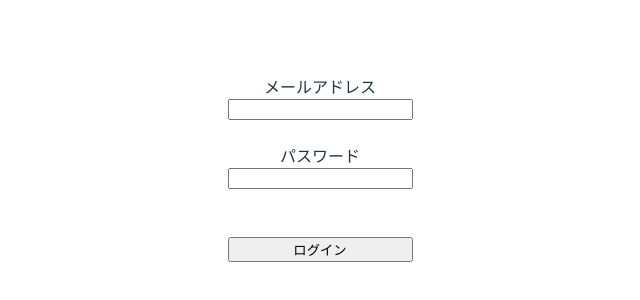
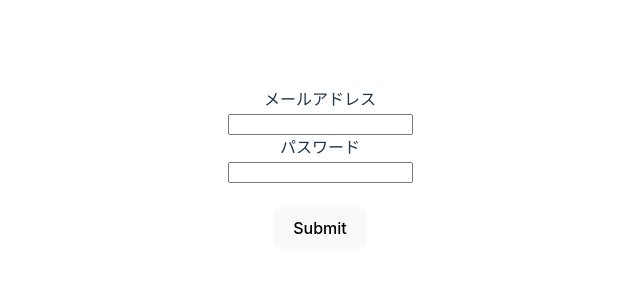
Before and after one commit to na2kera/railway-review-app, a React (Vite) app: page /login in a window 1280 px wide. Shown: the part 232-532 px from the top of the page, without its empty margins (320-960 px from the left). Built offline with nearby package versions, Linux system fonts and the light colour scheme.

Commit message:
ログインAPI

```diff
--- a/src/Login.tsx
+++ b/src/Login.tsx
@@ -1,45 +1,83 @@
-import { useState } from "react";
 import "./App.css";
+import { Formik } from "formik";
 
 const Login = () => {
-  const [email, setEmail] = useState("");
-  const [password, setPassword] = useState("");
-
-  const handleSubmit = (e: React.FormEvent<HTMLFormElement>) => {
-    e.preventDefault();
-    if (!email || !password) {
-      alert("メールアドレスとパスワードを入力してください");
-      return;
-    } else if (!email.includes("@")) {
-      alert("メールアドレスは正しい形式ではありません");
-      return;
-    }
-  };
   return (
     <>
       <div>
-        <form className="login-form" onSubmit={handleSubmit}>
+        <Formik
+          initialValues={{ email: "", password: "" }}
+          validate={(values) => {
+            const errors: {
+              email?: string;
+              password?: string;
+            } = {};
+            if (!values.email) {
+              errors.email = "Required";
+            } else if (
+              !/^[A-Z0-9._%+-]+@[A-Z0-9.-]+\.[A-Z]{2,}$/i.test(values.email)
+            ) {
+              errors.email = "Invalid email address";
+            }
+            return errors;
+          }}
+          onSubmit={(values, { setSubmitting }) => {
+            setTimeout(() => {
+              alert(JSON.stringify(values, null, 2));
+              fetch("https://railway.bookreview.techtrain.dev/signin", {
+                method: "POST",
+                headers: {
+                  "Content-Type": "application/json",
+                },
+                body: JSON.stringify(values),
+              });
+              console.log(JSON.stringify(values));
+              setSubmitting(false);
+            }, 400);
+          }}
+        >
+          {({
+            values,
+            errors,
+            touched,
+            handleChange,
+            handleBlur,
+            handleSubmit,
+            isSubmitting,
+            /* and other goodies */
+          }) => (
+            <form onSubmit={handleSubmit}>
               <label htmlFor="email">メールアドレス</label>
+              <br />
               <input
                 type="email"
+                name="email"
                 id="email"
-            className="email"
-            value={email}
-            onChange={(e) => setEmail(e.target.value)}
+                onChange={handleChange}
+                onBlur={handleBlur}
+                value={values.email}
               />
+              {errors.email && touched.email && errors.email}
               <br />
               <label htmlFor="password">パスワード</label>
+              <br />
               <input
                 type="password"
+                name="password"
                 id="password"
-            className="password"
-            value={password}
-            onChange={(e) => setPassword(e.target.value)}
+                onChange={handleChange}
+                onBlur={handleBlur}
+                value={values.password}
               />
+              {errors.password && touched.password && errors.password}
               <br />
               <br />
-          <input type="submit" value={"ログイン"} className="login" />
+              <button type="submit" disabled={isSubmitting}>
+                Submit
+              </button>
             </form>
+          )}
+        </Formik>
       </div>
     </>
   );
```
Lines whose indentation alone changed are shown as unchanged.
